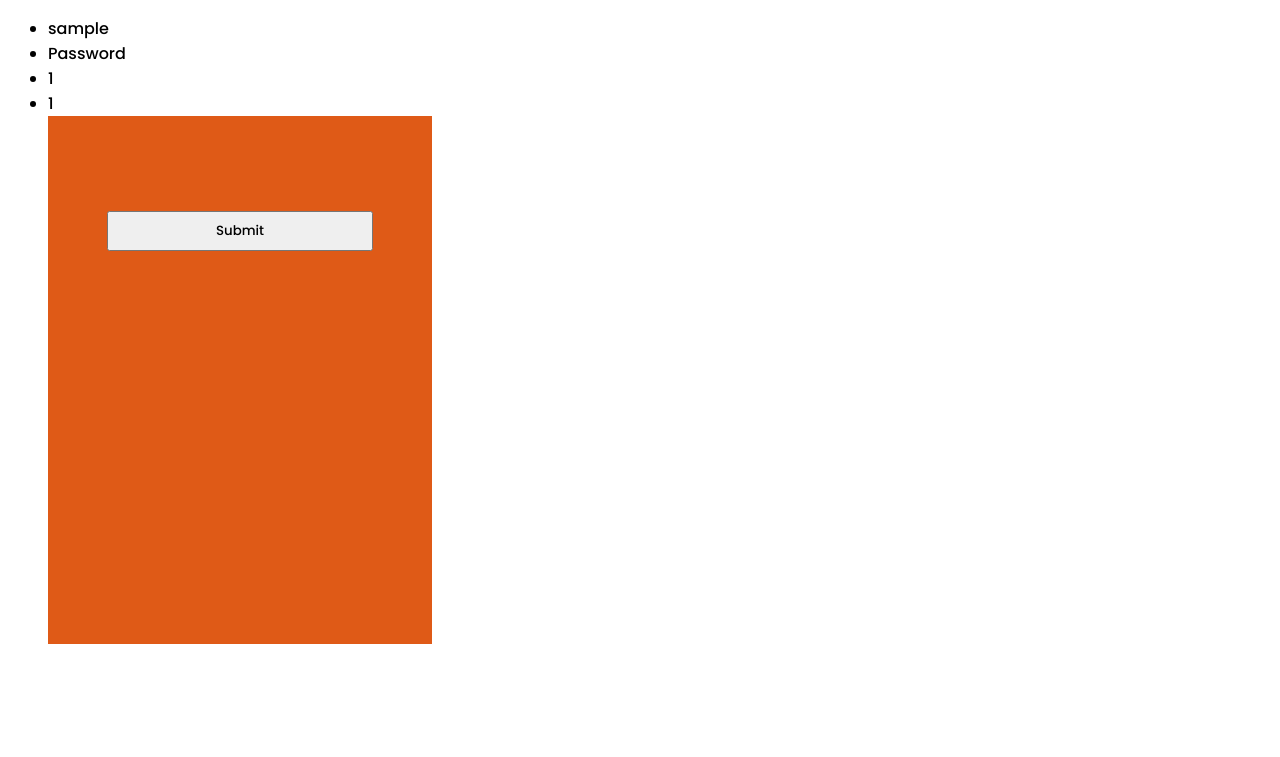
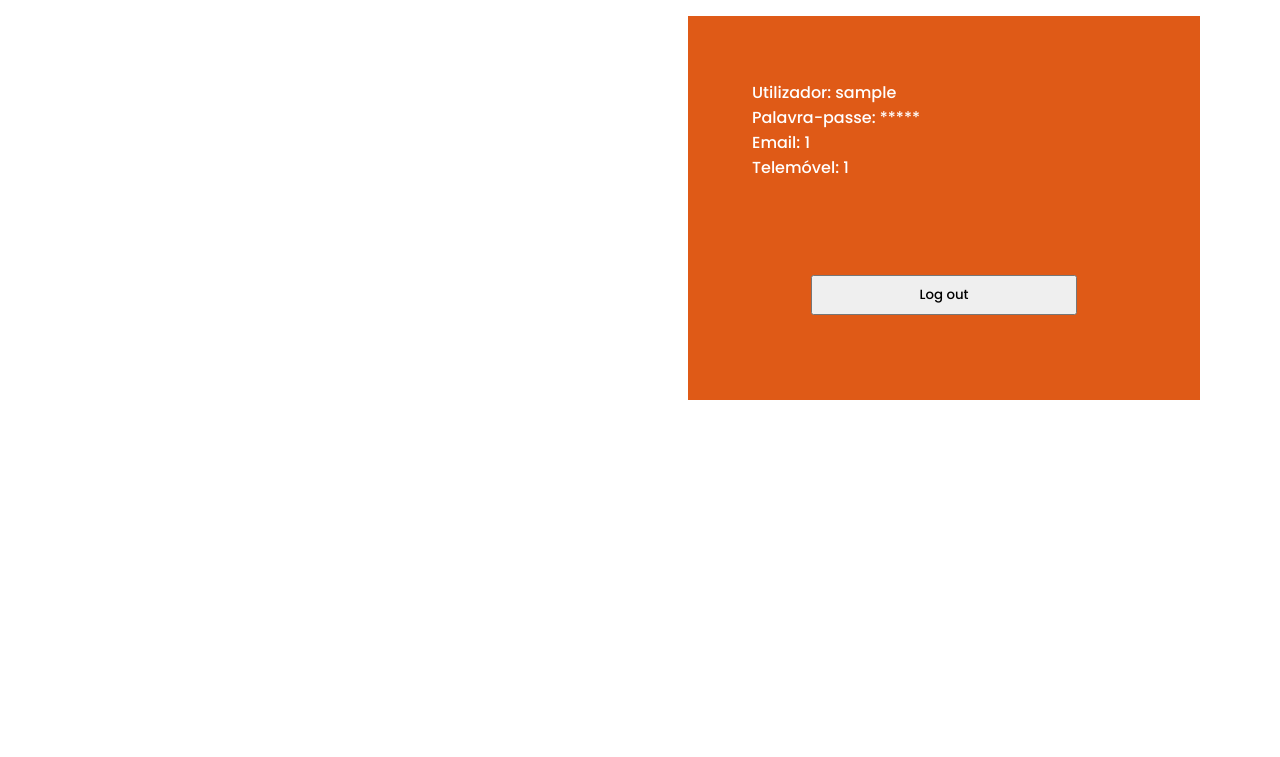
Before and after one commit to ruibrogandrade/projectLTW, a PHP site: page /profile.php in a window 1280 px wide. Shown: the part 131-888 px from the top of the page. Run offline with PHP 8.4, Linux system fonts and the light colour scheme; the visitor is signed in with stand-in values (Sample User, id 1).

Commit message:
css to profile page

```diff
--- a/profile.php
+++ b/profile.php
@@ -11,19 +11,18 @@
       </header>
 <ul>
 <div class="ProfilePage">
+
 <?php
-
 session_start();
 
-echo '<li>' . $_SESSION["username"] . '</li>'
-. '<li>Password</li>' .
-'<li>' . $_SESSION["address"] . '</li>' .
-'<li>' . $_SESSION["phoneNumber"] . '</li>'
-
+echo '<li>Utilizador: ' . $_SESSION["username"] . '</li>' .
+'<li>Palavra-passe: *****</li>' .
+'<li>Email: ' . $_SESSION["address"] . '</li>' .
+'<li>Telemóvel: ' . $_SESSION["phoneNumber"] . '</li>'
 ?>
 
 <form class="register" action="action_logout.php">
-    <input type="submit">Log out</input>
+    <input type="submit" value="Log out"></input>
 </form>
 
 
--- a/style.css
+++ b/style.css
@@ -353,3 +353,17 @@ html {
     height: 110%;
     margin-bottom: 0.01em;
 }
+
+.ProfilePage {
+    list-style: none;
+    margin-left: 40em;
+    color: white;
+    width: 24em;
+    height: 16em;
+    display: flex;
+    flex-direction: column;
+    background-color: #df5a17;
+    padding: 4em;
+    align-items: normal;
+    position: relative;
+}
```
Also changed, not shown: database/database.db.
